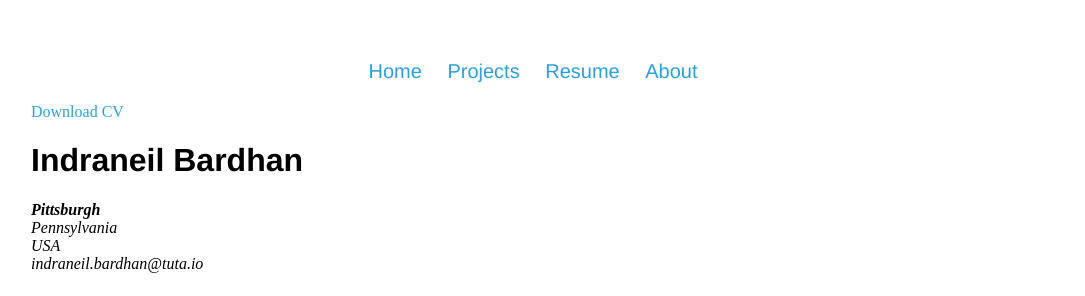
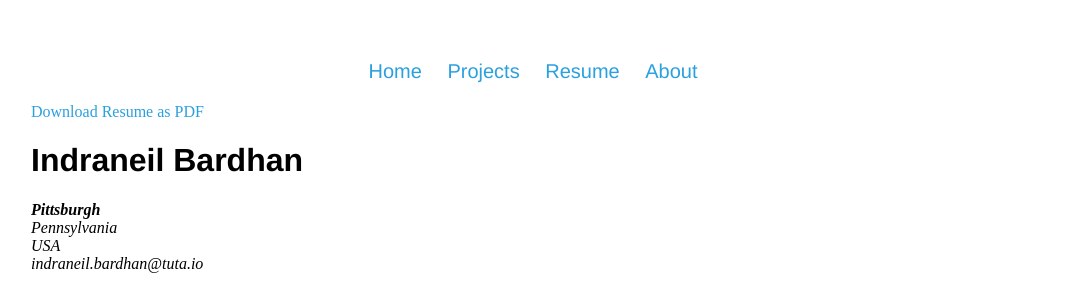
Before and after one commit to NeilBardhan/neilbardhan.github.io, a Jekyll site: the page built from resume/index.html, in a window 1280 px wide. Shown: the top 296 px of the page, without its empty margins (97-1182 px from the left). Built offline with Jekyll 4.4.1, drawn with Linux system fonts in a browser that asks for light colours.

Commit message:
Update index.html

```diff
--- a/resume/index.html
+++ b/resume/index.html
@@ -4,9 +4,7 @@
 ---
 
 	<div class="resume">
-		<right>
-		<a target="_blank" href="https://drive.google.com/open?id=0B3kdzZoPel7qWnl1c1JLRXV3c0U" class="download" title="Download CV as PDF">Download CV</a>
-		</right>
+		<a target="_blank" href="https://drive.google.com/open?id=0B3kdzZoPel7qWnl1c1JLRXV3c0U" class="download" align="right">Download Resume as PDF </a>
 		<h1>Indraneil Bardhan</h1>
 		<address>
 		<strong>Pittsburgh</strong><br>
```
